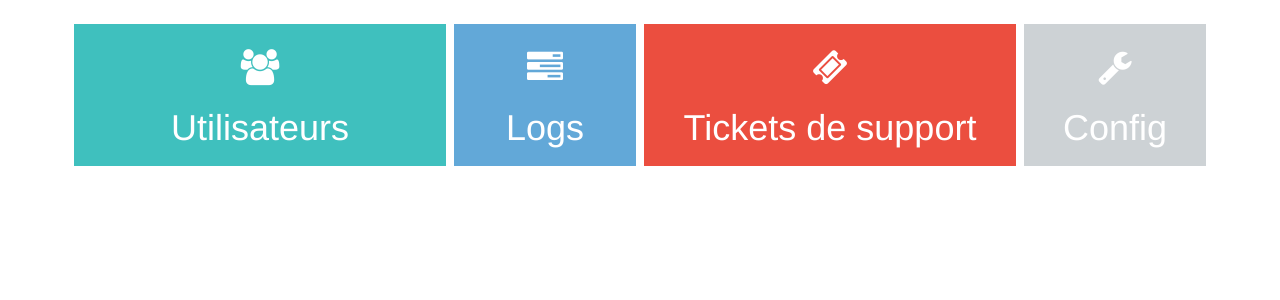
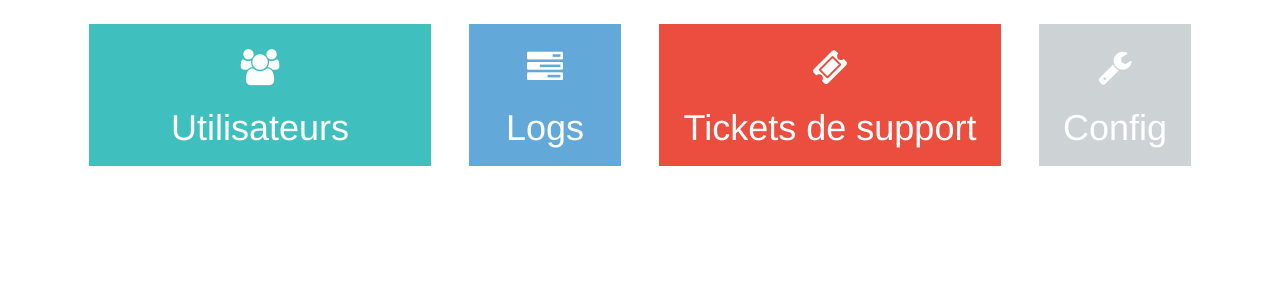
Before and after one commit to JulienRAVIA/Oxford, a PHP site: the page made by src/views/index.twig in a window 1280 px wide. Shown: the part 52-352 px from the top of the page. Run offline with PHP 8.4, Linux system fonts and the light colour scheme; the template is opened without the code that fills it, so the values that code supplies are empty; some libraries are stand-ins or nearby versions.

Commit message:
Ajout de classes pour régler les bugs ou pour une meilleure productivité :bug: :fire: :lipstick:

```diff
--- a/public/css/style.css
+++ b/public/css/style.css
@@ -2,17 +2,20 @@
 	width: 100%;
 }
 
-.col-xs-1, .col-sm-1, .col-md-1, .col-lg-1,
-.col-xs-2, .col-sm-2, .col-md-2, .col-lg-2,
-.col-xs-3, .col-sm-3, .col-md-3, .col-lg-3,
-.col-xs-4, .col-sm-4, .col-md-4, .col-lg-4,
-.col-xs-5, .col-sm-5, .col-md-5, .col-lg-5,
-.col-xs-6, .col-sm-6, .col-md-6, .col-lg-6,
-.col-xs-7, .col-sm-7, .col-md-7, .col-lg-7,
-.col-xs-8, .col-sm-8, .col-md-8, .col-lg-8,
-.col-xs-9, .col-sm-9, .col-md-9, .col-lg-9,
-.col-xs-10, .col-sm-10, .col-md-10, .col-lg-10,
-.col-xs-11, .col-sm-11, .col-md-11, .col-lg-11,
-.col-xs-12, .col-sm-12, .col-md-12, .col-lg-12 {
+.col-tile {
 	padding: 0;
 }
+
+.user .panel-body {
+	padding: 0;
+	border: 1px solid black;
+}
+
+.user .panel-body > img {
+	width: 100%;
+}
+
+.tile.tile-normal {
+	padding-top: 10px;
+	height: 0 !important;
+}
```
